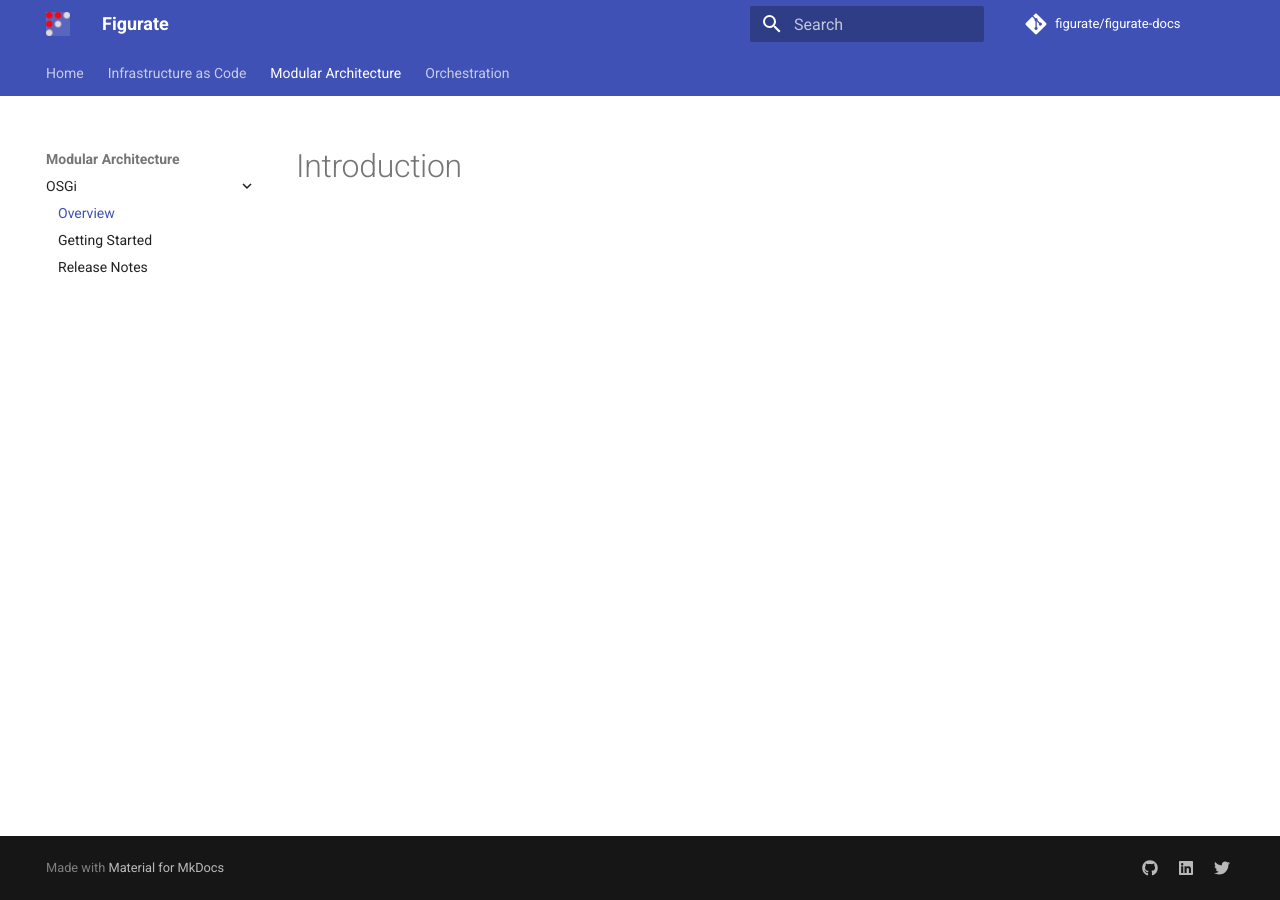
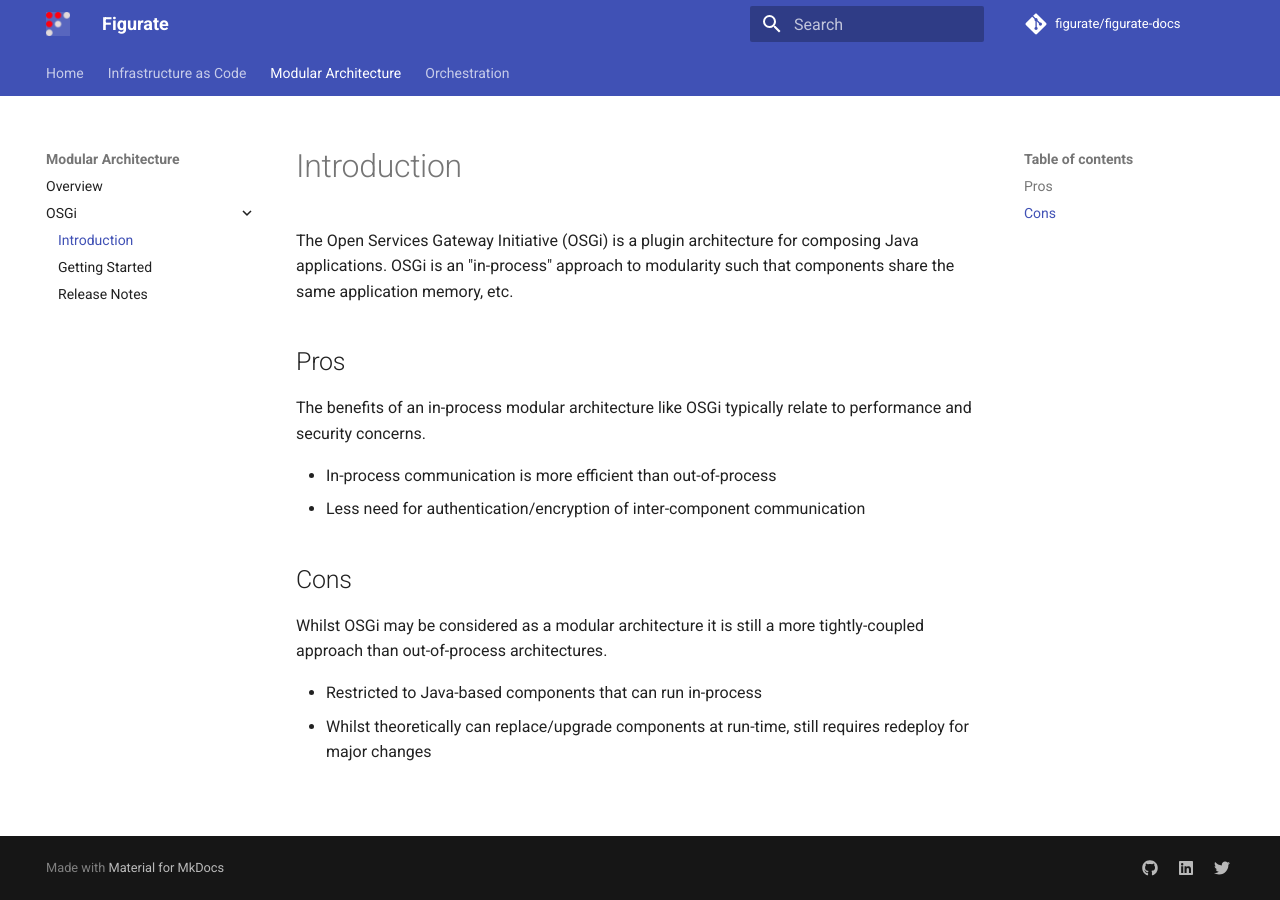
Before and after one commit to figurate/figurate-user-guide, an MkDocs documentation site: the page built from docs/modularity/osgi/index.md, in a window 1280 px wide. Built offline with MkDocs 1.6.1 and Material for MkDocs 9.7.7, drawn with Linux system fonts in a browser that asks for light colours; comment, search, counter and statistics services are not loaded.

Commit message:
updated docs

```diff
--- a/docs/modularity/osgi/index.md
+++ b/docs/modularity/osgi/index.md
@@ -1 +1,21 @@
 # Introduction
+
+The Open Services Gateway Initiative (OSGi) is a plugin architecture
+for composing Java applications. OSGi is an "in-process" approach to
+modularity such that components share the same application memory, etc.
+
+## Pros
+
+The benefits of an in-process modular architecture like OSGi typically
+relate to performance and security concerns.
+
+* In-process communication is more efficient than out-of-process
+* Less need for authentication/encryption of inter-component communication
+
+## Cons
+
+Whilst OSGi may be considered as a modular architecture it is still a more
+tightly-coupled approach than out-of-process architectures.
+
+* Restricted to Java-based components that can run in-process
+* Whilst theoretically can replace/upgrade components at run-time, still requires redeploy for major changes
--- a/mkdocs.yml
+++ b/mkdocs.yml
@@ -22,12 +22,13 @@ nav:
   - Infrastructure as Code:
     - Overview: iac/index.md
     - Terraform:
-        - Overview: iac/terraform/index.md
+        - Introduction: iac/terraform/index.md
         - AWS: iac/terraform/aws.md
         - Digital Ocean: iac/terraform/digitalocean.md
   - Modular Architecture:
+    - Overview: modularity/index.md
     - OSGi:
-        - Overview: modularity/osgi/index.md
+        - Introduction: modularity/osgi/index.md
         - Getting Started: modularity/osgi/getting-started.md
         - Release Notes: modularity/osgi/release-notes.md
   - Orchestration:
```
Also changed, not shown: docs/iac/index.md (+11 -0 lines), docs/iac/terraform/aws.md (+6 -0 lines), docs/iac/terraform/index.md (+23 -0 lines), docs/modularity/index.md (added, +11 -0 lines).
